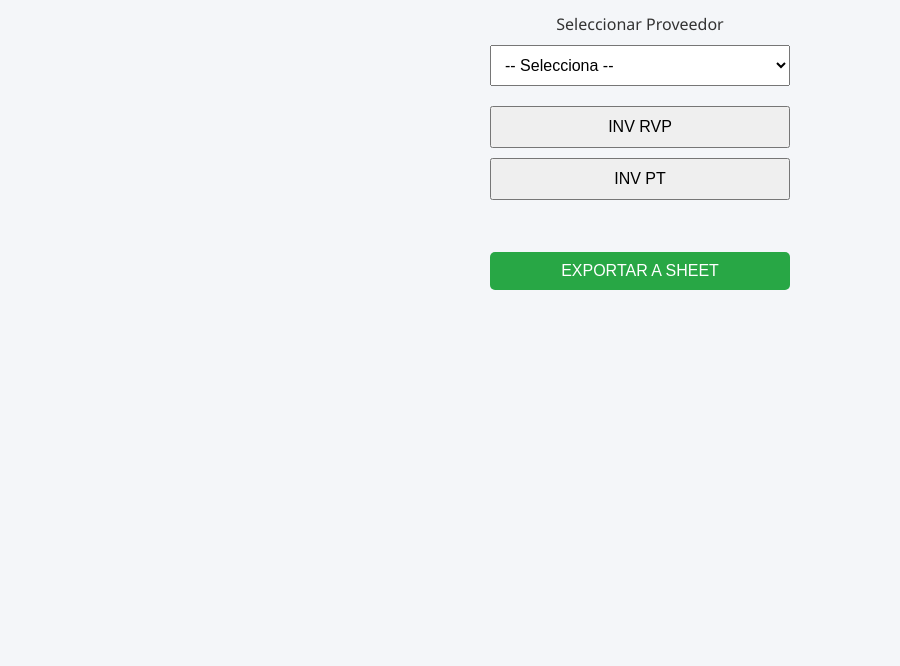
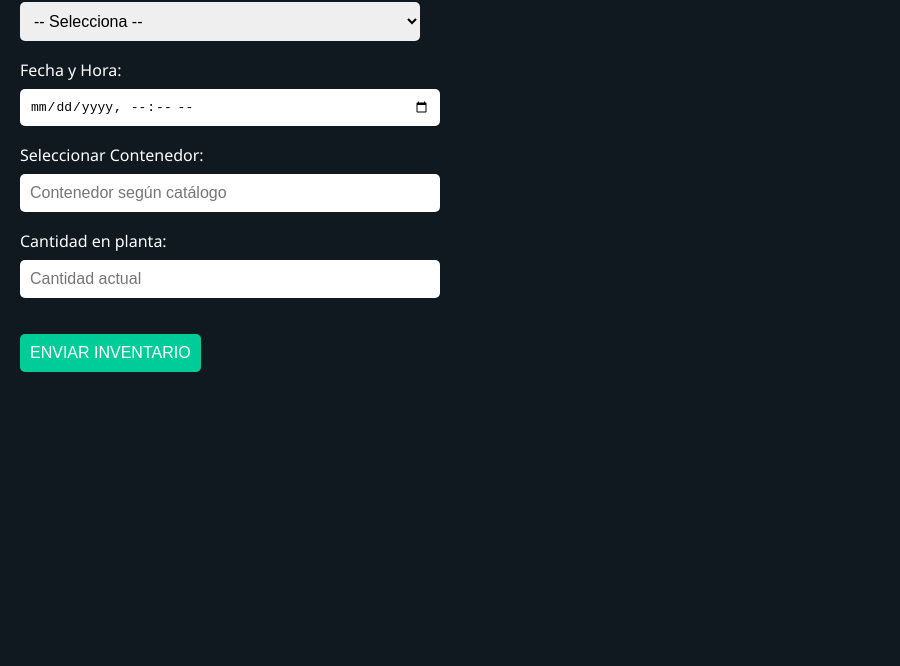
Before and after one commit to BLINKING48/SUPPLIER-INVENTORY, a plain HTML site: page index.html in a window 1280 px wide. Shown: the part 134-800 px from the top of the page, without its empty margins (0-900 px from the left). Drawn offline with Linux system fonts and the light colour scheme.

Commit message:
Update index.html

```diff
--- a/index.html
+++ b/index.html
@@ -1,47 +1,56 @@
 <!DOCTYPE html>
 <html lang="es">
 <head>
-  <meta charset="UTF-8">
+  <meta charset="UTF-8" />
   <title>SUPPLIER INVENTORY</title>
   <style>
     body {
       font-family: 'Segoe UI', sans-serif;
-      background-color: #f4f6f9;
-      color: #333;
-      padding: 30px;
+      background-color: #101820;
+      color: #fff;
+      margin: 0;
+      padding: 20px;
     }
+
     h1 {
-      text-align: center;
-      font-size: 2.5rem;
-      color: #111;
+      color: #00ffff;
+      font-size: 2em;
     }
+
     select, input, button {
+      padding: 10px;
+      margin: 8px 0;
+      border-radius: 5px;
+      border: none;
+      font-size: 1em;
+    }
+
+    select, input {
+      width: 100%;
+      max-width: 400px;
+    }
+
+    button {
+      background-color: #00cc99;
+      color: #fff;
+      cursor: pointer;
+    }
+
+    button:hover {
+      background-color: #009977;
+    }
+
+    .section {
+      margin-bottom: 30px;
+    }
+
+    label {
       display: block;
-      margin: 10px auto;
-      padding: 10px;
-      font-size: 1rem;
-      width: 300px;
+      margin-top: 10px;
     }
-    .container {
-      text-align: center;
+
+    .button-group {
       margin-top: 20px;
-    }
-    .tab {
-      display: none;
-    }
-    .tab.active {
-      display: block;
-    }
-    .btn {
-      border: none;
-      cursor: pointer;
-      border-radius: 5px;
-    }
-    .btn-green { background-color: #28a745; color: white; }
-    .btn-red { background-color: #dc3545; color: white; }
-    .btn-orange { background-color: #fd7e14; color: white; }
-    .tab-selector {
-      margin: 20px;
     }
   </style>
 </head>
@@ -49,93 +58,81 @@
 
   <h1>SUPPLIER INVENTORY</h1>
 
-  <div class="container">
-    <label for="proveedor">Seleccionar Proveedor</label>
+  <div class="section">
+    <label for="proveedor">Seleccionar Proveedor:</label>
     <select id="proveedor">
       <option value="">-- Selecciona --</option>
-      <option value="46882">BRAZEWAY MEXICO S DE R L DE CV</option>
-      <option value="64955">COLLIS DE MEXICO LLC</option>
-      <option value="67764">ENGINEERED PLASTIC COMPONENTS INC</option>
-      <!-- Agrega los demás proveedores aquí -->
-      <option value="9028">WOLVERINE METAL STAMPING</option>
+      <option value="BRAZEWAY">46882 BRAZEWAY MEXICO S DE R L DE CV</option>
+      <option value="COLLIS">64955 COLLIS DE MEXICO LLC</option>
+      <option value="ENGINEERED">67764 ENGINEERED PLASTIC COMPONENTS INC</option>
+      <option value="TROQUELADAS">46849 ESPECIALIDADES TROQUELADAS SA DE CV</option>
+      <option value="GEMTRON">46541 GEMTRON DE MEXICO SA DE CV</option>
+      <option value="GLASSER">49329 GLASSER SA DE CV</option>
+      <option value="HUNTINGTON">38902 HUNTINGTON FOAM LLC</option>
+      <option value="INDUSTRIAL">33343 INDUSTRIAL DIELECTRICS INC</option>
+      <option value="ISE">83228 ISE METAL INC</option>
+      <option value="JONES">47100 JONES PLASTIC & ENGINEERING DE</option>
+      <option value="MANUFACTURAS">46550 MANUFACTURAS Y SERVICIOS TROQUELADO</option>
+      <option value="MARCEGAGLIA">71580 MARCEGAGLIA MEXICO, S DE RL DE CV</option>
+      <option value="OLSON">83016 OLSON METAL PRODUCTS, LLC</option>
+      <option value="PLASTIEXPORTS">53040 PLASTIEXPORTS SA DE CV</option>
+      <option value="POLIESTIRENO">48567 POLIESTIRENO ALFA GAMMA S A DE C V</option>
+      <option value="REHAU">47135 REHAU SA DE CV</option>
+      <option value="SP">51737 SP MANUFACTURAS S DE RL DE CV</option>
+      <option value="STARION">71724 STARION MONTERREY MEXICO S A DE C</option>
+      <option value="TAE">65749 TAE SUNG MEXICO S A DE C V</option>
+      <option value="UNICAR">47796 UNICAR PLASTICS SA DE CV</option>
+      <option value="WHIRLPOOL">ML24 WHIRLPOOL OVERSEAS MANUFACTURING S.</option>
+      <option value="WOLVERINE">9028 WOLVERINE METAL STAMPING</option>
     </select>
 
-    <div class="tab-selector">
-      <button onclick="showTab('rvp')">INV RVP</button>
-      <button onclick="showTab('pt')">INV PT</button>
+    <label for="fecha">Fecha y Hora:</label>
+    <input type="datetime-local" id="fecha">
+
+    <label for="contenedor">Seleccionar Contenedor:</label>
+    <input type="text" id="contenedor" placeholder="Contenedor según catálogo">
+
+    <label for="cantidad">Cantidad en planta:</label>
+    <input type="number" id="cantidad" placeholder="Cantidad actual">
+
+    <div class="button-group">
+      <button onclick="enviarInventario()">ENVIAR INVENTARIO</button>
     </div>
-
-    <div id="rvp" class="tab">
-      <input type="datetime-local" id="fecha_rvp">
-      <input type="text" id="contenedor_rvp" placeholder="Seleccionar Contenedor">
-      <input type="number" id="cantidad_rvp" placeholder="Cantidad en Planta">
-      <button class="btn btn-green" onclick="enviarDatos('RVP')">ENVIAR INVENTARIO</button>
-      <button class="btn btn-red" onclick="limpiar('rvp')">LIMPIAR DATOS</button>
-      <button class="btn btn-orange" onclick="verHistorial()">HISTORIAL DE INV</button>
-    </div>
-
-    <div id="pt" class="tab">
-      <input type="datetime-local" id="fecha_pt">
-      <input type="text" id="contenedor_pt" placeholder="Seleccionar Contenedor">
-      <input type="text" id="parte_pt" placeholder="Número de Parte de Pieza">
-      <input type="number" id="pack_pt" placeholder="Estandar Pack">
-      <input type="number" id="cantidad_pt" placeholder="Cantidad en Planta">
-      <button class="btn btn-green" onclick="enviarDatos('PT')">ENVIAR INVENTARIO</button>
-      <button class="btn btn-red" onclick="limpiar('pt')">LIMPIAR DATOS</button>
-      <button class="btn btn-orange" onclick="verHistorial()">HISTORIAL DE INV</button>
-    </div>
-
-    <br>
-    <button class="btn btn-green" onclick="exportarASheet()">EXPORTAR A SHEET</button>
   </div>
 
   <script>
-    function showTab(tab) {
-      document.querySelectorAll('.tab').forEach(el => el.classList.remove('active'));
-      document.getElementById(tab).classList.add('active');
-    }
+    function enviarInventario() {
+      const proveedor = document.getElementById("proveedor").value;
+      const fecha = document.getElementById("fecha").value;
+      const contenedor = document.getElementById("contenedor").value;
+      const cantidad = document.getElementById("cantidad").value;
 
-    function limpiar(tab) {
-      document.querySelectorAll(`#${tab} input`).forEach(el => el.value = "");
-    }
-
-    function enviarDatos(tipo) {
-      const proveedor = document.getElementById("proveedor").value;
-      if (!proveedor) {
-        alert("Selecciona un proveedor.");
+      if (!proveedor || !fecha || !contenedor || !cantidad) {
+        alert("Por favor llena todos los campos.");
         return;
       }
 
       const datos = {
-        tipo: tipo,
-        proveedor: proveedor,
-        fecha: document.getElementById(`fecha_${tipo.toLowerCase()}`).value,
-        contenedor: document.getElementById(`contenedor_${tipo.toLowerCase()}`).value,
-        cantidad: document.getElementById(`cantidad_${tipo.toLowerCase()}`).value
+        proveedor,
+        fecha,
+        contenedor,
+        cantidad
       };
 
-      if (tipo === "PT") {
-        datos.parte = document.getElementById("parte_pt").value;
-        datos.pack = document.getElementById("pack_pt").value;
-      }
-
-      fetch('https://script.google.com/macros/s/AKfycbzX.../exec', {
-        method: 'POST',
-        mode: 'no-cors',
+      fetch("https://script.google.com/a/macros/whirlpool.com/s/AKfycbywO-vQOXZfCmD1ykPKDHp-w72Olk-KQtaS5ydGxS74tA_F1zP5ikq7Bx0x_7U1JTy7/exec", {
+        method: "POST",
+        mode: "no-cors",
+        headers: {
+          "Content-Type": "application/json"
+        },
         body: JSON.stringify(datos)
       });
 
-      alert("Datos enviados");
-    }
-
-    function verHistorial() {
-      window.open("https://docs.google.com/spreadsheets/d/1M0Xbu5ACkNK8rJRX-DMJDoq_LYmFJQaX-6Qti2e7mWs", '_blank');
-    }
-
-    function exportarASheet() {
-      window.open("https://docs.google.com/spreadsheets/create", '_blank');
+      alert("Inventario enviado correctamente.");
+      document.getElementById("fecha").value = "";
+      document.getElementById("contenedor").value = "";
+      document.getElementById("cantidad").value = "";
     }
   </script>
-
 </body>
 </html>
```
